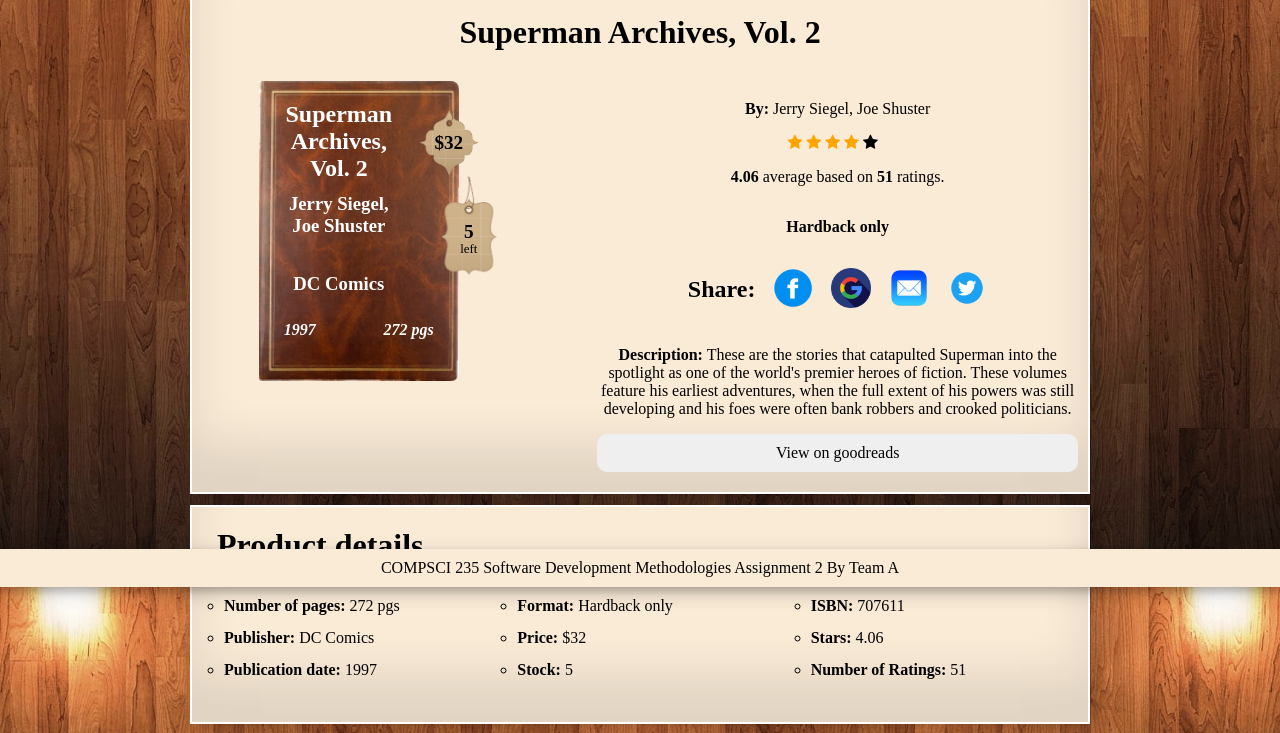
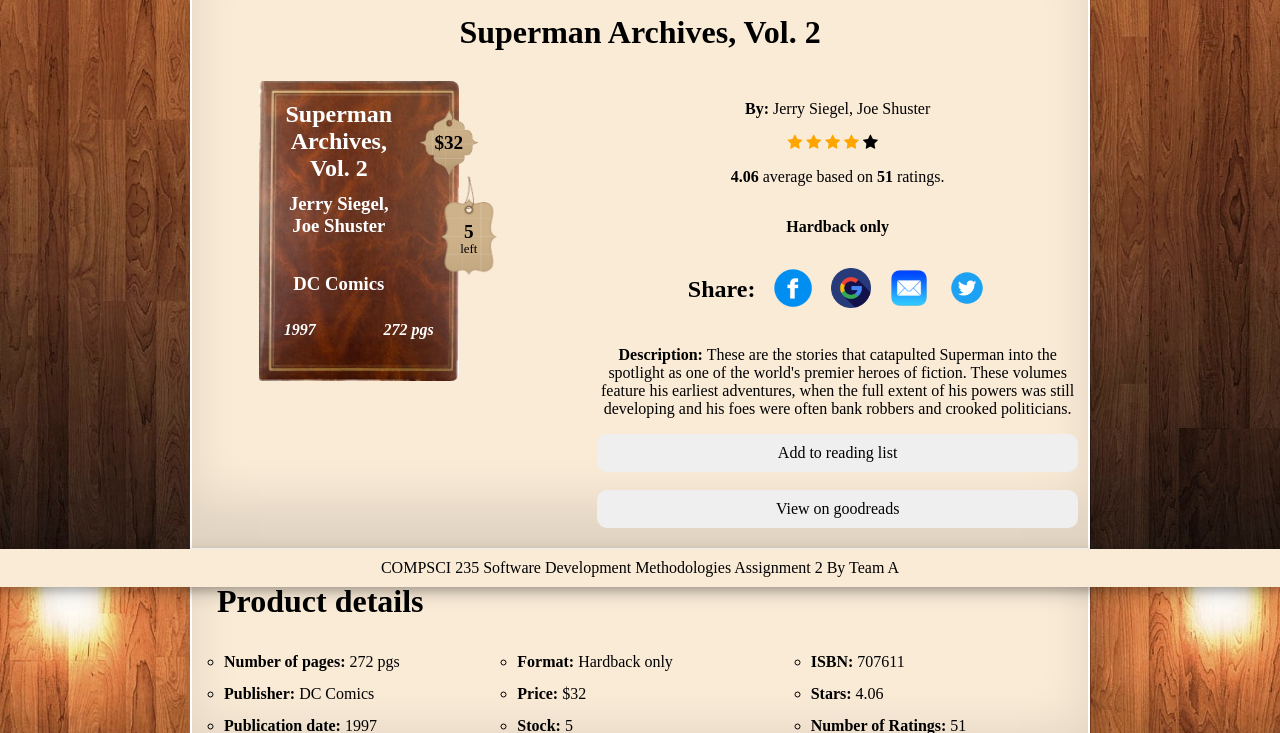
Before and after one commit to KimberleyEvans-Parker/BookBrowser, a Flask app: page /book/707611 in a window 1280 px wide. Shown: the part 213-946 px from the top of the page. Run offline with Flask 2, Linux system fonts and the light colour scheme.

Commit message:
Add buttons to add and remove books from reading list

```diff
--- a/library/templates/books_and_reviews/book.html
+++ b/library/templates/books_and_reviews/book.html
@@ -57,6 +57,12 @@
                         </li>
                     </ul>
                     <p><strong>Description:</strong> {{ book.description }}</p>
+                    {% if in_reading_list %}
+                        <a href="{{ url_for('books_bp.remove_from_reading_list', id=book.book_id) }}" class="link">Remove from reading list</a>
+                    {% else %}
+                        <a href="{{ url_for('books_bp.add_to_reading_list', id=book.book_id) }}" class="link">Add to reading list</a>
+                    {% endif %}
+                    <br>
                     <a href={{book.url}} class="link">View on goodreads</a>
                 </body>
             </div>
```
